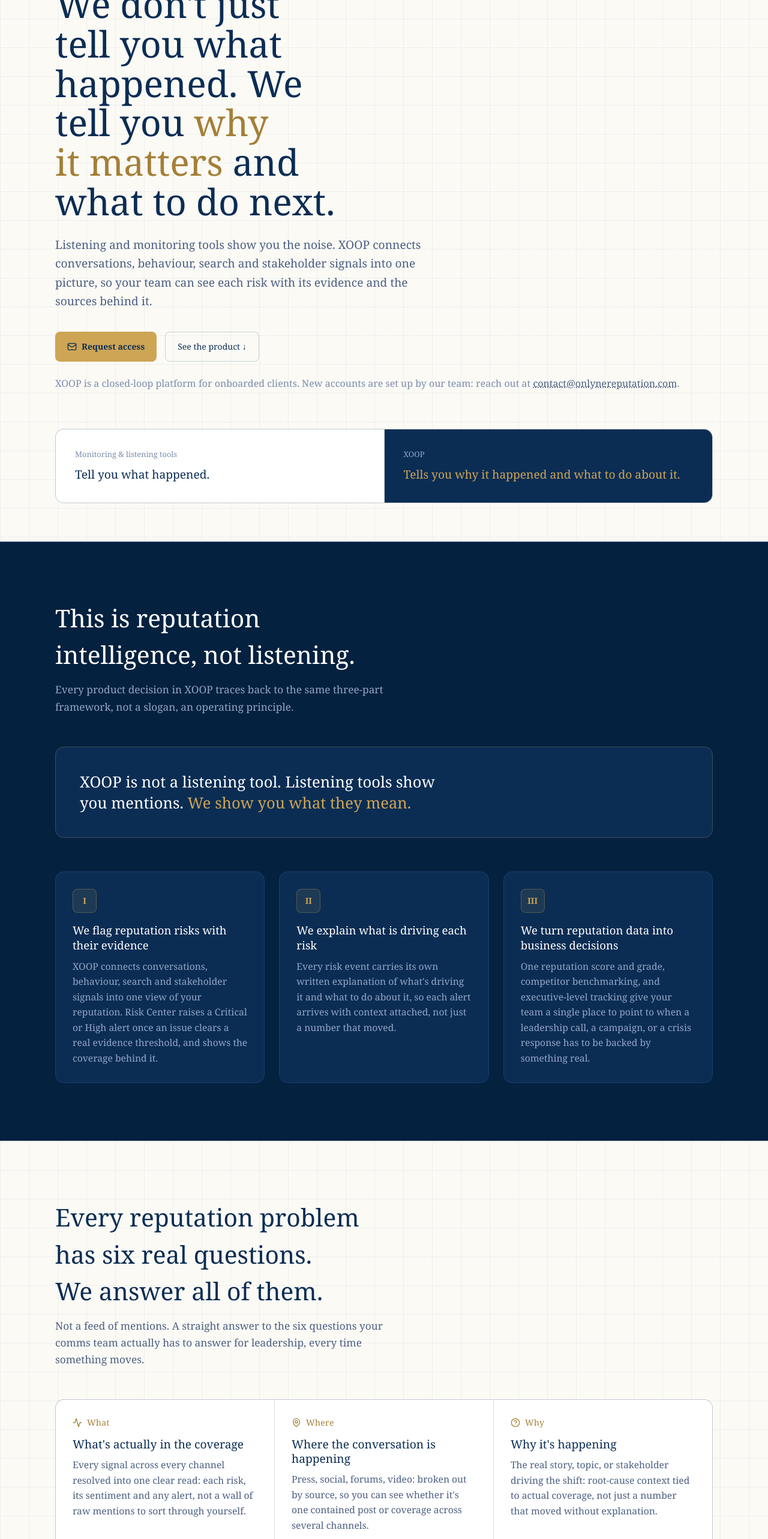
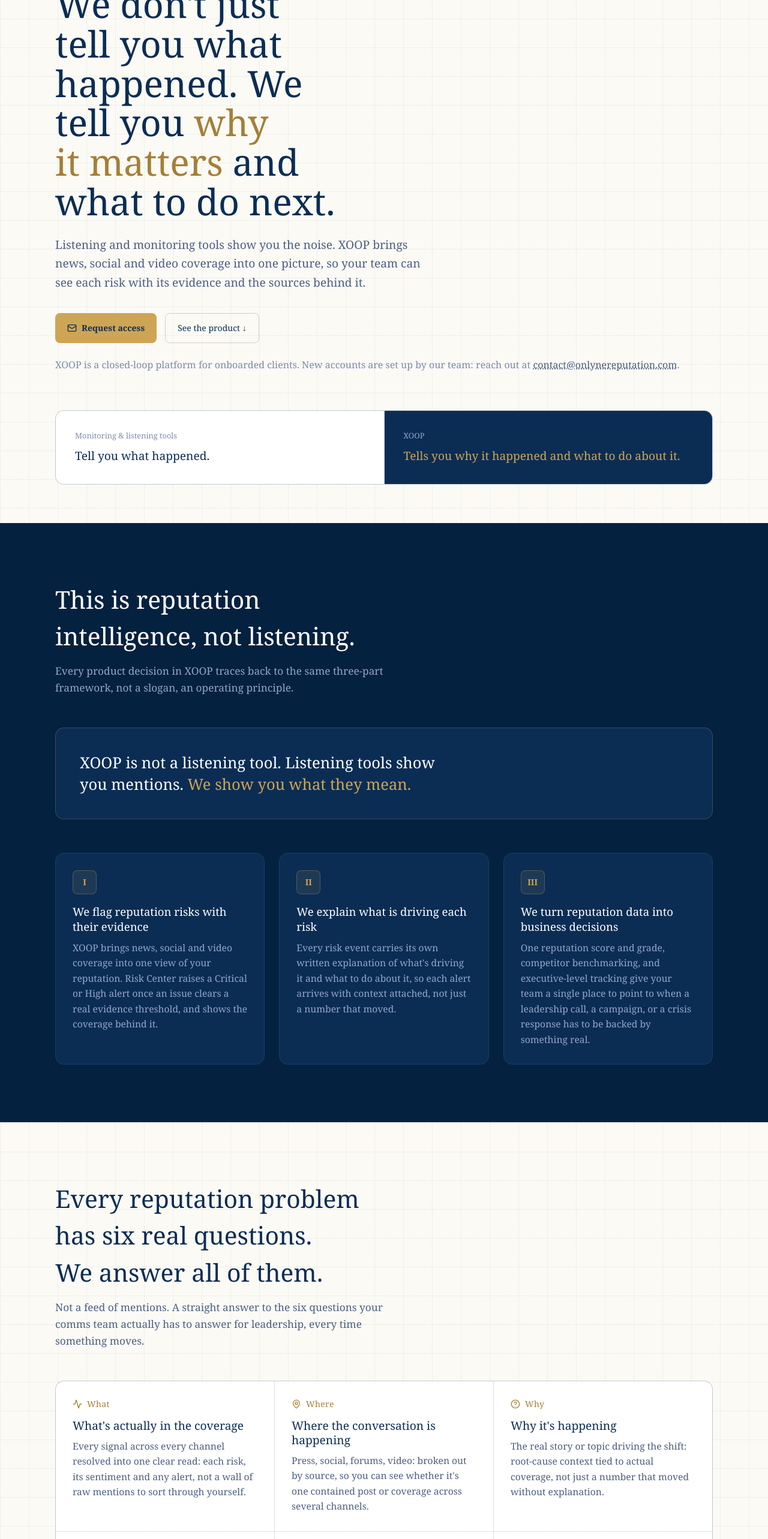
Before and after one commit to Gowdakiran-ui/orm_dashboard, a Next.js app in the folder orm_dashboard/: page / in a window 1280 px wide. Shown: the part 234-2800 px from the top of the page at 60% size. Built offline with nearby package versions, Linux system fonts and the light colour scheme.

Commit message:
Landing hero: remove behaviour, search and stakeholder wording that is not built

```diff
--- a/orm_dashboard/src/app/page.tsx
+++ b/orm_dashboard/src/app/page.tsx
@@ -180,9 +180,9 @@ function Hero() {
           </h1>
 
           <p className="mt-6 max-w-[58ch] text-[1.2rem] leading-relaxed" style={{ color: INK_MUTED }}>
-            Listening and monitoring tools show you the noise. XOOP connects conversations,
-            behaviour, search and stakeholder signals into one picture, so your team can see each
-            risk with its evidence and the sources behind it.
+            Listening and monitoring tools show you the noise. XOOP brings news, social and video
+            coverage into one picture, so your team can see each risk with its evidence and the
+            sources behind it.
           </p>
 
           <div className="mt-9 flex flex-wrap gap-3.5">
@@ -260,7 +260,7 @@ const reputationPoints = [
   {
     numeral: "I",
     title: "We flag reputation risks with their evidence",
-    copy: "XOOP connects conversations, behaviour, search and stakeholder signals into one view of your reputation. Risk Center raises a Critical or High alert once an issue clears a real evidence threshold, and shows the coverage behind it.",
+    copy: "XOOP brings news, social and video coverage into one view of your reputation. Risk Center raises a Critical or High alert once an issue clears a real evidence threshold, and shows the coverage behind it.",
   },
   {
     numeral: "II",
@@ -315,9 +315,9 @@ function ReputationIntelligence() {
 const framework = [
   { word: "What", icon: Activity, title: "What's actually in the coverage", copy: "Every signal across every channel resolved into one clear read: each risk, its sentiment and any alert, not a wall of raw mentions to sort through yourself." },
   { word: "Where", icon: MapPin, title: "Where the conversation is happening", copy: "Press, social, forums, video: broken out by source, so you can see whether it's one contained post or coverage across several channels." },
-  { word: "Why", icon: HelpCircle, title: "Why it's happening", copy: "The real story, topic, or stakeholder driving the shift: root-cause context tied to actual coverage, not just a number that moved without explanation." },
+  { word: "Why", icon: HelpCircle, title: "Why it's happening", copy: "The real story or topic driving the shift: root-cause context tied to actual coverage, not just a number that moved without explanation." },
   { word: "When", icon: Clock, title: "When it was published", copy: "Every article, post and video is dated and tied to its source, so you can see when each piece of coverage appeared." },
-  { word: "Whom", icon: Users, title: "Whom it affects", copy: "Reputation risk is rarely abstract. We name the executive, the stakeholder, or the specific story actually carrying the coverage." },
+  { word: "Whom", icon: Users, title: "Whom it affects", copy: "Reputation risk is rarely abstract. We name the executive or the specific story actually carrying the coverage." },
   { word: "How", icon: Compass, title: "How to respond", copy: "A clear read on what's driving the number and what needs attention first, so your team acts on signal, not on noise." },
 ];
 
```
Also changed, not shown: 1 other file (tests, documents, lock files or other folders).
